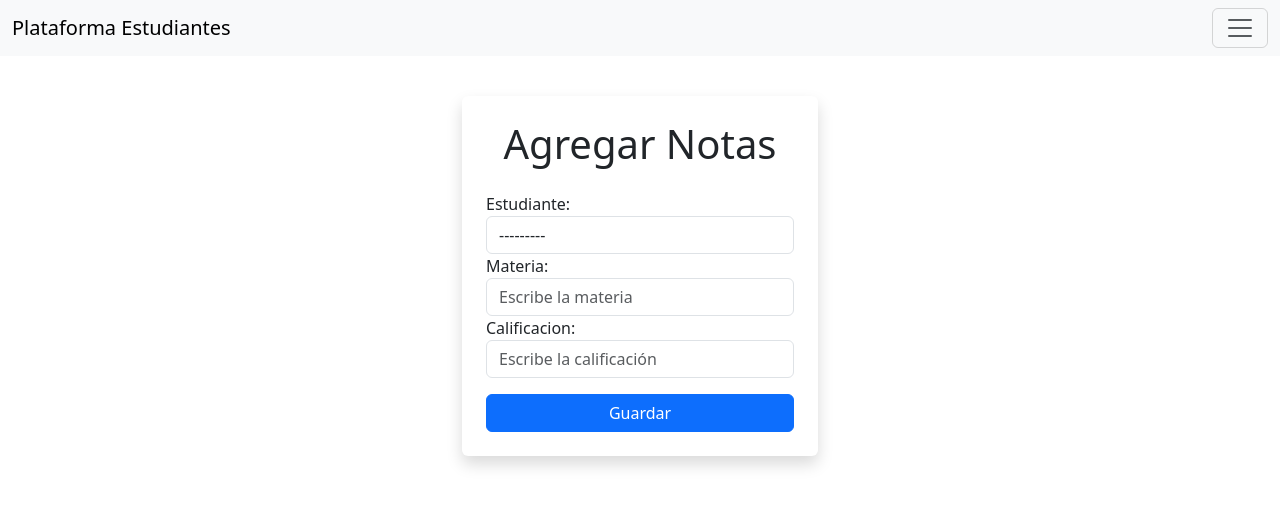
After one commit to CDGuarnizoOrtiz/Plataforma-Colegio, a Django app: page /aggnota/ in a window 1280 px wide. The commit adds this page. Shown: the top 506 px of the page. Run offline with Django 5.2, Linux system fonts and the light colour scheme; data that the repository does not hold is empty.

Commit message:
crea y muestra notas

```diff
--- a/academia/urls.py
+++ b/academia/urls.py
@@ -21,5 +21,8 @@ from plataforma import views
 urlpatterns = [
     path('admin/', admin.site.urls),
     path('', views.dashboard, name = 'dashboard'),
+    path('create/', views.create_estudiante, name = 'create'),
+    path('aggnota/', views.agregar_nota, name = 'aggnota'),
+    path('notas/', views.vernotas, name = 'notas'),
 
 ]
--- /dev/null
+++ b/package.json
@@ -0,0 +1,5 @@
+{
+  "dependencies": {
+    "bootstrap": "^5.3.5"
+  }
+}
--- a/plataforma/forms.py
+++ b/plataforma/forms.py
@@ -1,8 +1,8 @@
 from django import forms
-from .models import estudiante,nota
+from .models import estudiante, nota
 
 class estudianteform(forms.ModelForm):
-    class meta:
+    class Meta:
         model = estudiante
         fields = ['nombre','apellido', 'email']
         widgets = {
@@ -12,11 +12,11 @@ class estudianteform(forms.ModelForm):
         }
 
 class notaform(forms.ModelForm):
-    class meta:
+    class Meta:
         model = nota
-        fields = ['nombre','apellido', 'email']
+        fields = ['estudiante', 'materia', 'calificacion']
         widgets = {
-            'nombre': forms.TextInput(attrs={'class': 'form-control', 'placeholder':'write a title'}),
-            'apellido': forms.TextInput(attrs={'class': 'form-control', 'placeholder':'write a description'}),
-            'email': forms.TextInput(attrs={'class': 'form-control', 'placeholder':'write a email'}),
+            'estudiante': forms.Select(attrs={'class': 'form-control'}),
+            'materia': forms.TextInput(attrs={'class': 'form-control', 'placeholder': 'Escribe la materia'}),
+            'calificacion': forms.NumberInput(attrs={'class': 'form-control', 'placeholder': 'Escribe la calificación'}),
         }
--- /dev/null
+++ b/plataforma/templates/agregarestudiante.html
@@ -0,0 +1,19 @@
+{% extends 'base.html' %}
+{% block content %}
+<main class="container mt-5">
+    <div class="row justify-content-center">
+        <div class="col-md-4">
+            <form action="/aggnota/" method="post" class="card border-0 shadow">
+                <div class="card-body p-4">
+                    <h1 class="mb-4 text-center text-dark">Agregar Notas</h1>
+                    {{error}}
+                    {% csrf_token %}
+                    {{form}}
+
+                    <button class="btn btn-primary w-100 mt-3">Guardar</button>
+                </div>
+            </form>
+        </div>
+    </div>
+</main>
+{% endblock %}
--- a/plataforma/templates/base.html
+++ b/plataforma/templates/base.html
@@ -5,11 +5,52 @@
     <meta name="viewport" content="width=device-width, initial-scale=1.0">
     <title>Plataforma</title>
     <link rel="stylesheet" href="https://cdn.jsdelivr.net/npm/bootstrap@5.3.5/dist/css/bootstrap.min.css">
-</head>
+
 <body>
+    <nav class="navbar bg-body-tertiary fixed-top">
+        <div class="container-fluid">
+          <a class="navbar-brand "  href="#">Plataforma Estudiantes </a>
+          <button class="navbar-toggler" type="button" data-bs-toggle="offcanvas" data-bs-target="#offcanvasNavbar" aria-controls="offcanvasNavbar" aria-label="Toggle navigation">
+            <span class="navbar-toggler-icon"></span>
+          </button>
+          <div class="offcanvas offcanvas-end" tabindex="-1" id="offcanvasNavbar" aria-labelledby="offcanvasNavbarLabel">
+            <div class="offcanvas-header">
+              <h5 class="offcanvas-title" id="offcanvasNavbarLabel">Herramientas</h5>
+              <button type="button" class="btn-close" data-bs-dismiss="offcanvas" aria-label="Close"></button>
+            </div>
+            <div class="offcanvas-body">
+              <ul class="navbar-nav justify-content-end flex-grow-1 pe-3">
+                <li class="nav-item">
+                  <a class="nav-link active" aria-current="page" href="/create/">Crear nuevo estudiante</a>
+                </li>
+                <li class="nav-item">
+                  <a class="nav-link" href="/aggnota/">Agregar notas</a>
+                </li>
+                <li class="nav-item dropdown">
+                  <a class="nav-link dropdown-toggle" href="#" role="button" data-bs-toggle="dropdown" aria-expanded="false">
+                    Mas
+                  </a>
+                  <ul class="dropdown-menu">
+                    <li><a class="dropdown-item" href="/notas/">Nota de los estudiantes</a></li>
+                    <li><a class="dropdown-item" href="#">Another action</a></li>
+                    <li>
+                      <hr class="dropdown-divider">
+                    </li>
+                    <li><a class="dropdown-item" href="#">Something else here</a></li>
+                  </ul>
+                </li>
+              </ul>
+              <form class="d-flex mt-3" role="search">
+                <input class="form-control me-2" type="search" placeholder="Search" aria-label="Search">
+                <button class="btn btn-outline-success" type="submit">Search</button>
+              </form>
+            </div>
+          </div>
+        </div>
+      </nav>
     <h1>COLEGIO INVENTADO</h1>
-    {% block content %}
-    {% endblock %}
+    {% block content %}{% endblock %}
+    <script src="https://cdn.jsdelivr.net/npm/bootstrap@5.3.5/dist/js/bootstrap.bundle.min.js"></script>
 
 </body>
 </html>
--- a/plataforma/views.py
+++ b/plataforma/views.py
@@ -1,5 +1,55 @@
-from django.shortcuts import render
+from django.shortcuts import render, redirect, get_object_or_404
+from django.contrib.auth.forms import UserCreationForm, AuthenticationForm
+from django.contrib.auth.models import User
+from django.contrib.auth import login, logout, authenticate
+from django.db import IntegrityError
+from .forms import estudianteform, notaform
+from .models import estudiante,nota
+from django.utils import timezone
+from django.contrib.auth.decorators import login_required
 
 # Create your views here.
 def dashboard(request):
     return render(request, 'dashboard.html')
+
+def create_estudiante(request):
+    if request.method == 'GET':
+        return render(request, 'crearestudiantes.html',{
+            'form': estudianteform,
+            #'form': notaform,
+        })
+    else:
+        try:
+            form = estudianteform(request.POST)
+            #form2 = notaform(request.POST)
+            new_student = form.save(commit=False)
+            new_student.save()
+            return redirect('create')
+        except ValueError:
+            return render(request, 'crearestudiantes.html', {
+                'form': estudianteform,
+                'error': 'please provide valide data'
+        })
+
+def agregar_nota(request):
+    if request.method == 'GET':
+        return render(request, 'agregarestudiante.html',{
+            'form': notaform,
+            #'form': notaform,
+        })
+    else:
+        try:
+            form = notaform(request.POST)
+            #form2 = notaform(request.POST)
+            new_nota = form.save(commit=False)
+            new_nota.save()
+            return redirect('aggnota')
+        except ValueError:
+            return render(request, 'agregarestudiante.html', {
+                'form': notaform,
+                'error': 'please provide valide data'
+        })
+
+def vernotas(request):
+    notas = nota.objects.select_related('estudiante').all()
+    return render(request, 'notas.html', {'notas': notas})
```
Also changed, not shown: plataforma/templates/crearestudiantes.html (+34 -0 lines), plataforma/templates/notas.html (added, +34 -0 lines), package-lock.json (added).
